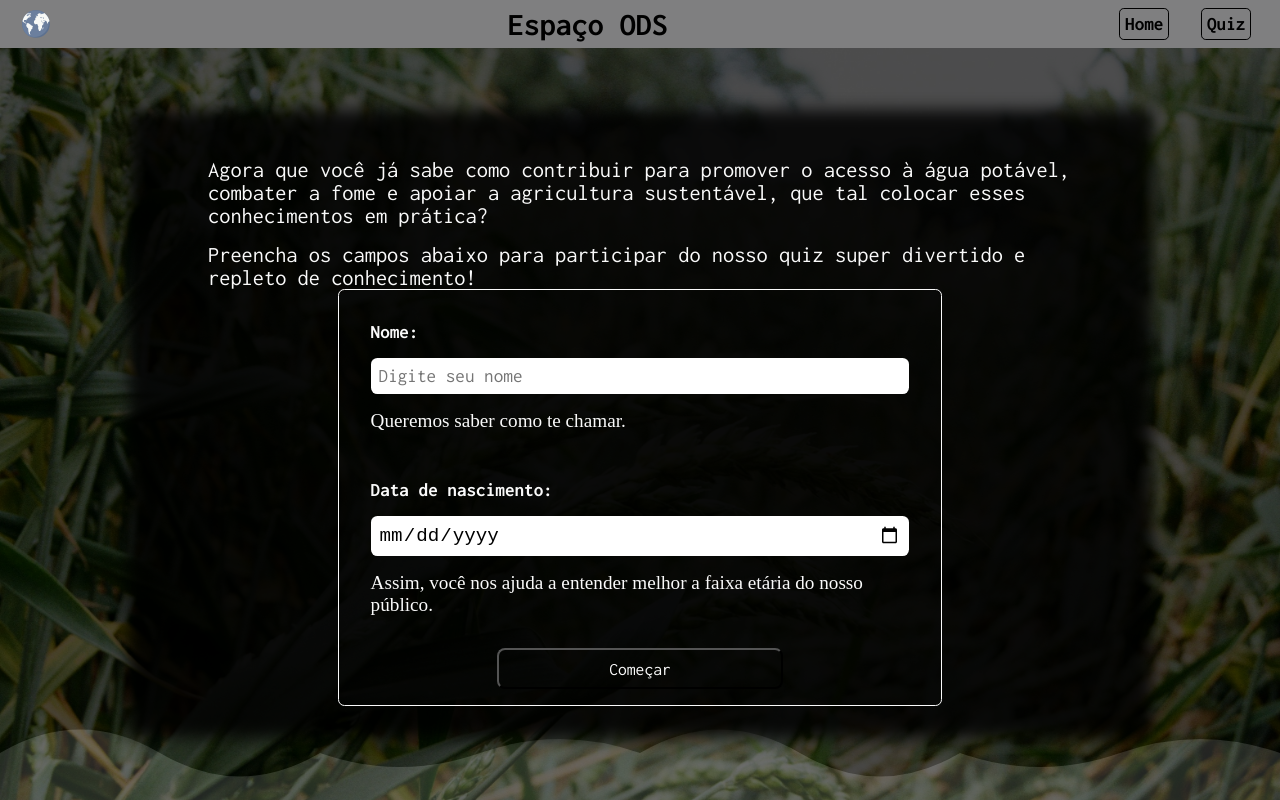
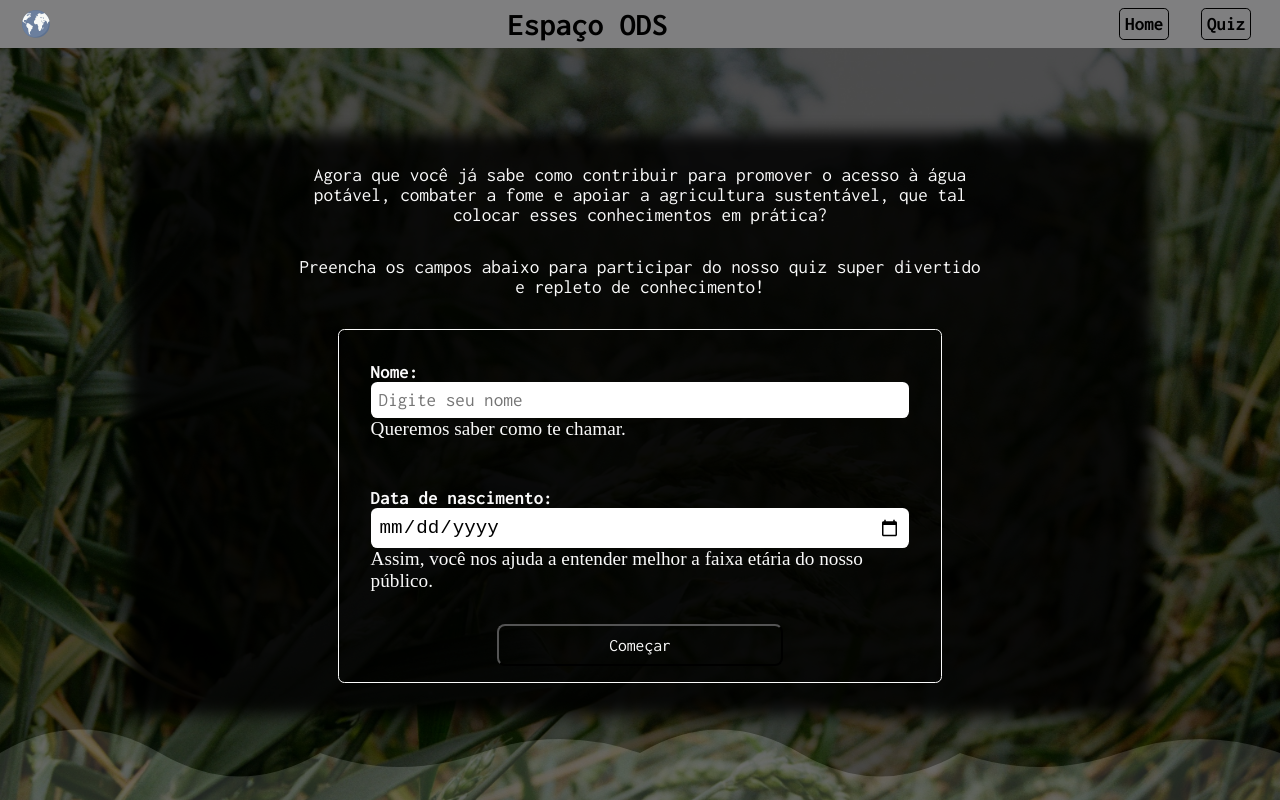
Before and after one commit to Welington1209/Hackaton-CPDI-ODS, a React (Vite) app: page /Hackaton-CPDI-ODS/agriculture/quiz in a window 1280 px wide. Built offline with nearby package versions, Linux system fonts and the light colour scheme; a web font is replaced by a local one.

Commit message:
ajuste no link de compartilhamento do linkedin

```diff
--- a/index.html
+++ b/index.html
@@ -8,6 +8,20 @@
       href="./src/img/ecology-green-svgrepo-com.svg"
     />
     <meta name="viewport" content="width=device-width, initial-scale=1.0" />
+
+    <meta
+      property="og:title"
+      content="🌍 Descubra como você pode ajudar o planeta!"
+    />
+    <meta
+      property="og:description"
+      content="Explore dicas incríveis para contribuir com os Objetivos de Desenvolvimento Sustentável e teste seus conhecimentos em um quiz divertido. 💡✅"
+    />
+    <meta property="og:url" content="https://seu-site.com" />
+    <meta property="og:image" content="%PUBLIC_URL%/ODS.png" />
+
+    <meta property="og:type" content="website" />
+
     <title>Espaço ODS</title>
 
     <link rel="preconnect" href="https://fonts.googleapis.com" />
--- a/src/pages/Quiz.css
+++ b/src/pages/Quiz.css
@@ -31,10 +31,6 @@
   justify-content: space-between;
 }
 
-form h3 {
-  font-size: 1.4rem;
-}
-
 form .error {
   color: red;
 }
@@ -62,7 +58,6 @@ form .user-data {
   padding: 1rem;
   display: flex;
   flex-direction: column;
-  gap: 1rem;
   font-size: 1.2rem;
 }
 
@@ -72,6 +67,25 @@ form .user-data {
   border-radius: 0.4rem;
   border: none;
   font-size: 1.2rem;
+}
+
+.title-container {
+  font-size: 1.2rem;
+  text-align: center;
+  width: 80%;
+  margin: auto;
+  margin-bottom: 2rem;
+}
+
+.header-quiz {
+  display: flex;
+  flex-direction: column;
+  gap: 1rem;
+  align-items: center;
+}
+
+.header-quiz .score {
+  font-size: 1.4rem;
 }
 
 .options-container {
@@ -192,15 +206,11 @@ form .user-data {
   background-color: #0a66c2;
 }
 
-h3 {
-  margin-top: 1rem;
-  font-size: 1.5rem;
-}
+
 
 h4 {
   font-size: 1.2rem;
   text-align: center;
   width: 80%;
-
   margin: auto;
 }
--- a/src/pages/Quiz.jsx
+++ b/src/pages/Quiz.jsx
@@ -109,13 +109,13 @@ const Quiz = () => {
     <section className="container">
       {!isGameStarted ? (
         <form onSubmit={handleFormSubmit}>
-          <h3 className="inconsolata-text-medium">
+          <h3 className="inconsolata-text-medium title-container">
             Agora que você já sabe como contribuir para promover o acesso à água
             potável, combater a fome e apoiar a agricultura sustentável, que tal
             colocar esses conhecimentos em prática?
           </h3>
 
-          <h3 className="inconsolata-text-medium">
+          <h3 className="inconsolata-text-medium title-container">
             Preencha os campos abaixo para participar do nosso quiz super
             divertido e repleto de conhecimento!
           </h3>
@@ -293,7 +293,7 @@ const Quiz = () => {
             </div>
 
             <div className="share">
-              <div>
+              <div className="title-share">
                 <h4 className="inconsolata-title">
                   Agora que você já testou seus conhecimentos, que tal
                   compartilhar nas suas redes para que seus amigos possam também
@@ -304,7 +304,7 @@ const Quiz = () => {
               <div className="links-container">
                 <LinkedinShareButton
                   url={url}
-                  title="🌍 Descubra como você pode ajudar o planeta! Explore dicas incríveis para contribuir com os Objetivos de Desenvolvimento Sustentável e teste seus conhecimentos em um quiz divertido. 💡✅"
+                  source="Espaço ODS"
                   hashtag="ODS"
                 >
                   <span className="in button inconsolata-title">
@@ -339,14 +339,16 @@ const Quiz = () => {
         </div>
       ) : (
         <>
+          <div className="header-quiz">
             <h2 className="inconsolata-title">
               Você já respondeu: {currentStep} de {shuffledQuestions.length}
             </h2>
-          <h3 className="inconsolata-title">Pontuação: {score}</h3>
+            <h3 className="inconsolata-title score">Pontuação: {score}</h3>
 
             <h3 className="inconsolata-text-medium">
               {currentQuestion.question}
             </h3>
+          </div>
 
           <div className="options-container">
             {currentQuestion.options.map((option, index) => (
```
Also changed, not shown: public/ODS.png (added). Lines whose indentation alone changed are shown as unchanged.
